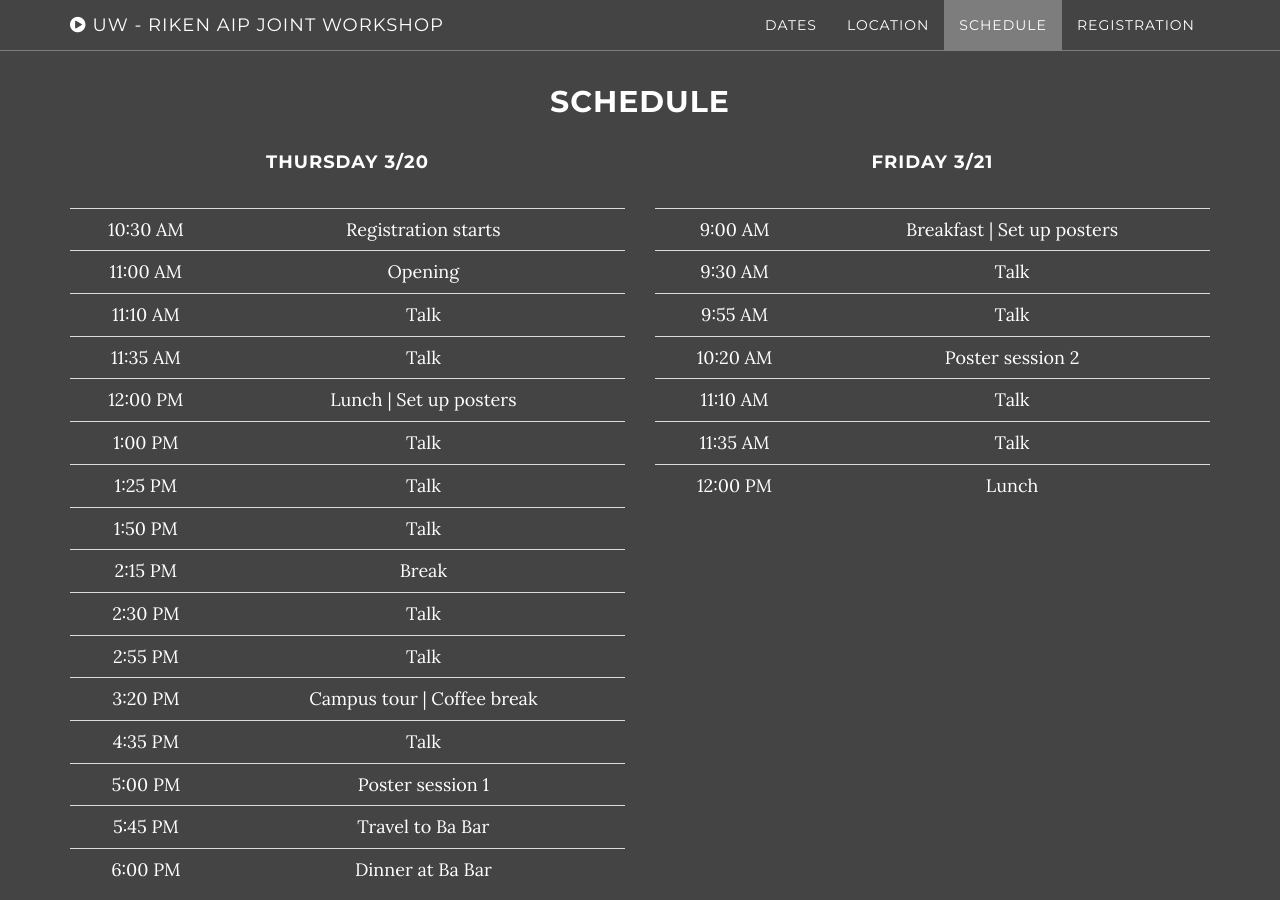
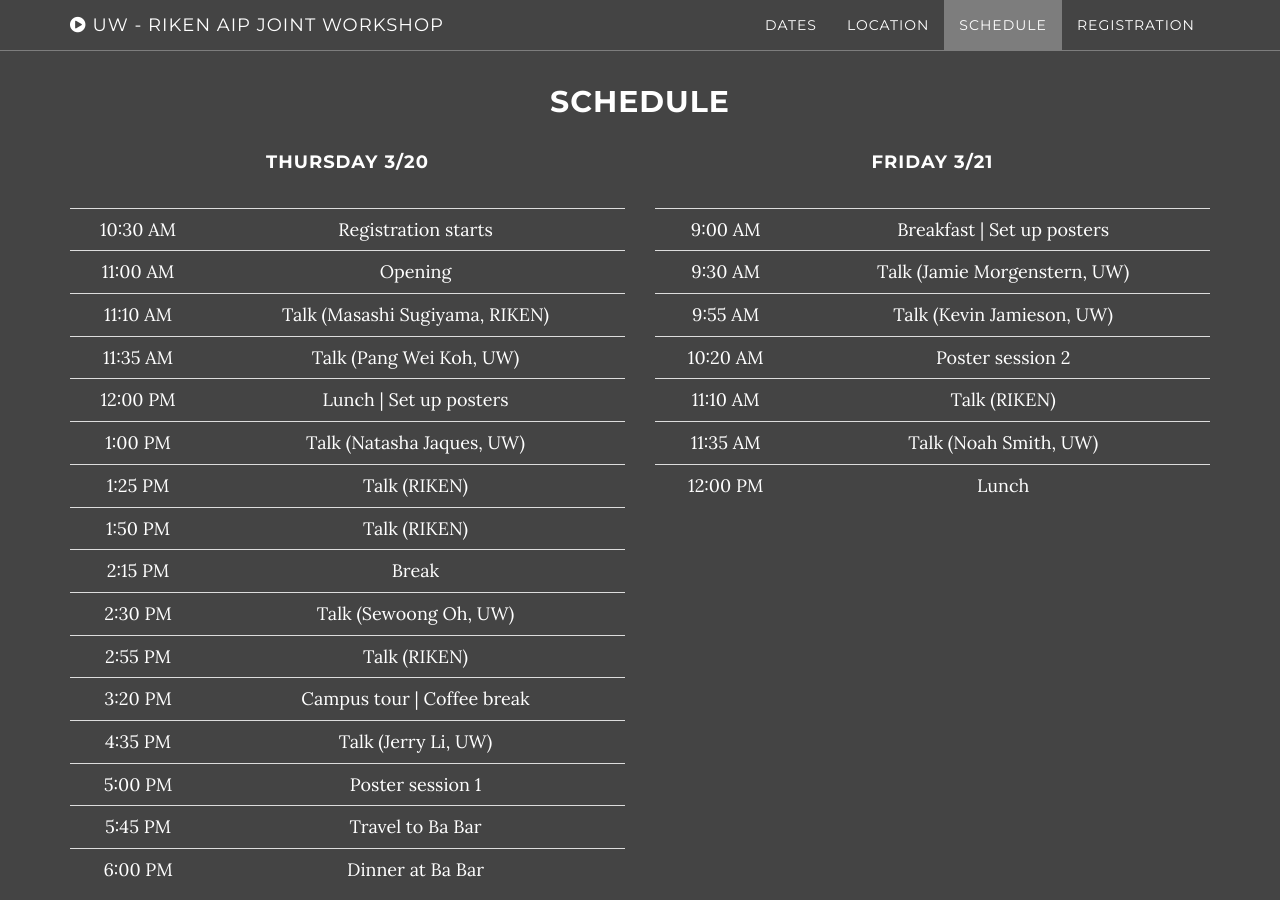
Before and after one commit to uw-riken-workshop-2025/uw-riken-workshop-2025.github.io, a Jekyll site: the page built from index.html, in a window 1280 px wide and 900 px high, scrolled down 2266 px. Built offline with Jekyll 4.4.1, drawn with Linux system fonts in a browser that asks for light colours.

Commit message:
schedule updates

```diff
--- a/_includes/schedule.html
+++ b/_includes/schedule.html
@@ -22,37 +22,37 @@
                   <td>11:00 AM</td><td>Opening</td>
                 </tr>
                 <tr>
-                  <td>11:10 AM</td><td>Talk</td>
+                  <td>11:10 AM</td><td>Talk (Masashi Sugiyama, RIKEN)</td>
                 </tr>
                 <tr>
-                  <td>11:35 AM</td><td>Talk</td>
+                  <td>11:35 AM</td><td>Talk (Pang Wei Koh, UW)</td>
                 </tr>
                 <tr>
                   <td>12:00 PM</td><td>Lunch | Set up posters</td>
                 </tr>
                 <tr>
-                  <td>1:00 PM</td><td>Talk</td>
+                  <td>1:00 PM</td><td>Talk (Natasha Jaques, UW)</td>
                 </tr>
                 <tr>
-                  <td>1:25 PM</td><td>Talk</td>
+                  <td>1:25 PM</td><td>Talk (RIKEN)</td>
                 </tr>
                 <tr>
-                  <td>1:50 PM</td><td>Talk</td>
+                  <td>1:50 PM</td><td>Talk (RIKEN)</td>
                 </tr>
                 <tr>
                   <td>2:15 PM</td><td>Break</td>
                 </tr>
                 <tr>
-                  <td>2:30 PM</td><td>Talk</td>
+                  <td>2:30 PM</td><td>Talk (Sewoong Oh, UW)</td>
                 </tr>
                 <tr>
-                  <td>2:55 PM</td><td>Talk</td>
+                  <td>2:55 PM</td><td>Talk (RIKEN)</td>
                 </tr>
                 <tr>
                   <td>3:20 PM</td><td>Campus tour | Coffee break</td>
                 </tr>
                 <tr>
-                  <td>4:35 PM</td><td>Talk</td>
+                  <td>4:35 PM</td><td>Talk (Jerry Li, UW)</td>
                 </tr>
                 <tr>
                   <td>5:00 PM</td><td>Poster session 1</td>
@@ -74,19 +74,19 @@
                   <td>9:00 AM</td><td>Breakfast | Set up posters</td>
                 </tr>
                 <tr>
-                  <td>9:30 AM</td><td>Talk</td>
+                  <td>9:30 AM</td><td>Talk (Jamie Morgenstern, UW)</td>
                 </tr>
                 <tr>
-                  <td>9:55 AM</td><td>Talk</td>
+                  <td>9:55 AM</td><td>Talk (Kevin Jamieson, UW)</td>
                 </tr>
                 <tr>
                   <td>10:20 AM</td><td>Poster session 2</td>
                 </tr>
                 <tr>
-                  <td>11:10 AM</td><td>Talk</td>
+                  <td>11:10 AM</td><td>Talk (RIKEN)</td>
                 </tr>
                 <tr>
-                  <td>11:35 AM</td><td>Talk</td>
+                  <td>11:35 AM</td><td>Talk (Noah Smith, UW)</td>
                 </tr>
                 <tr>
                   <td>12:00 PM</td><td>Lunch</td>
```
Also changed, not shown: Gemfile.lock, 1 other file.
